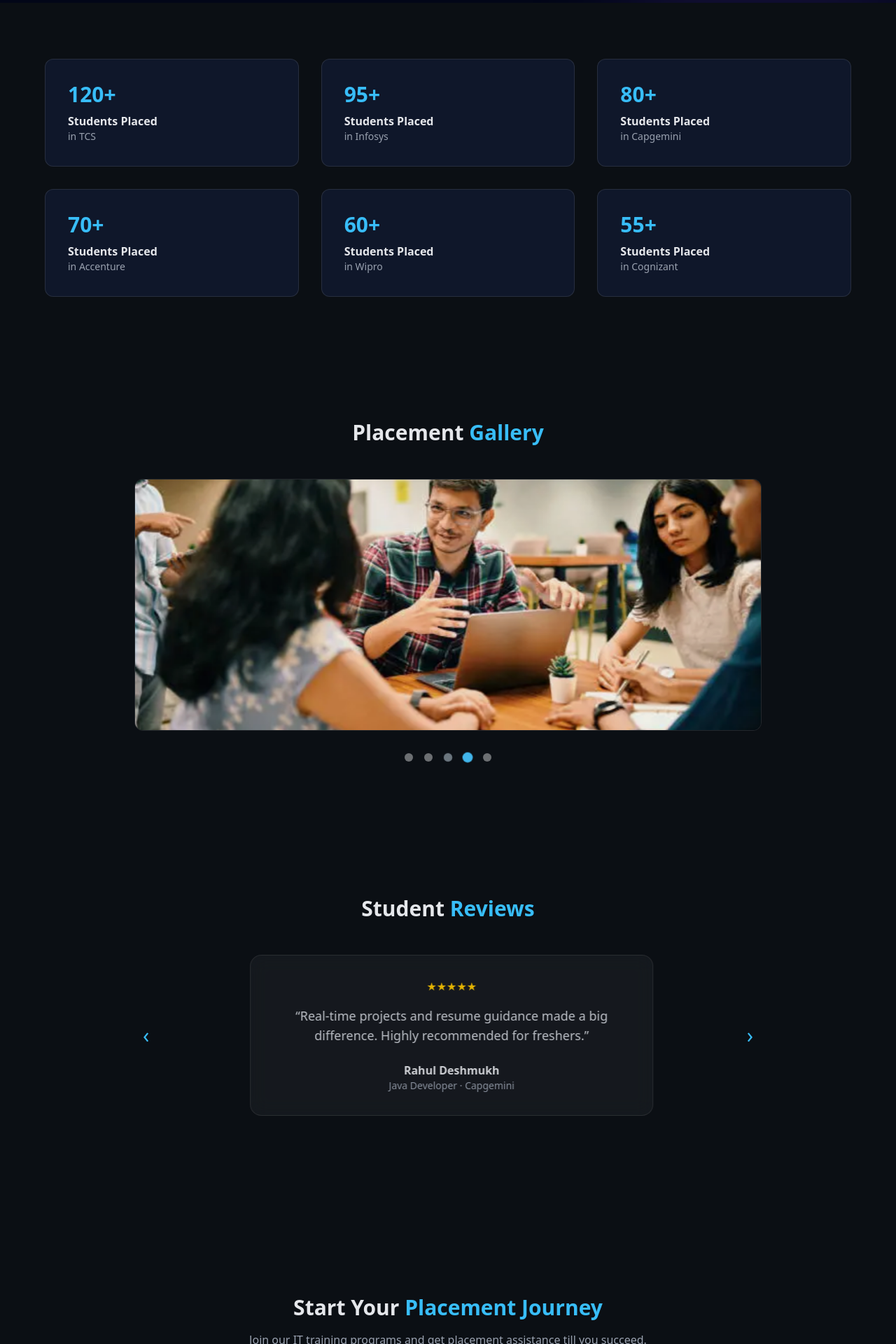
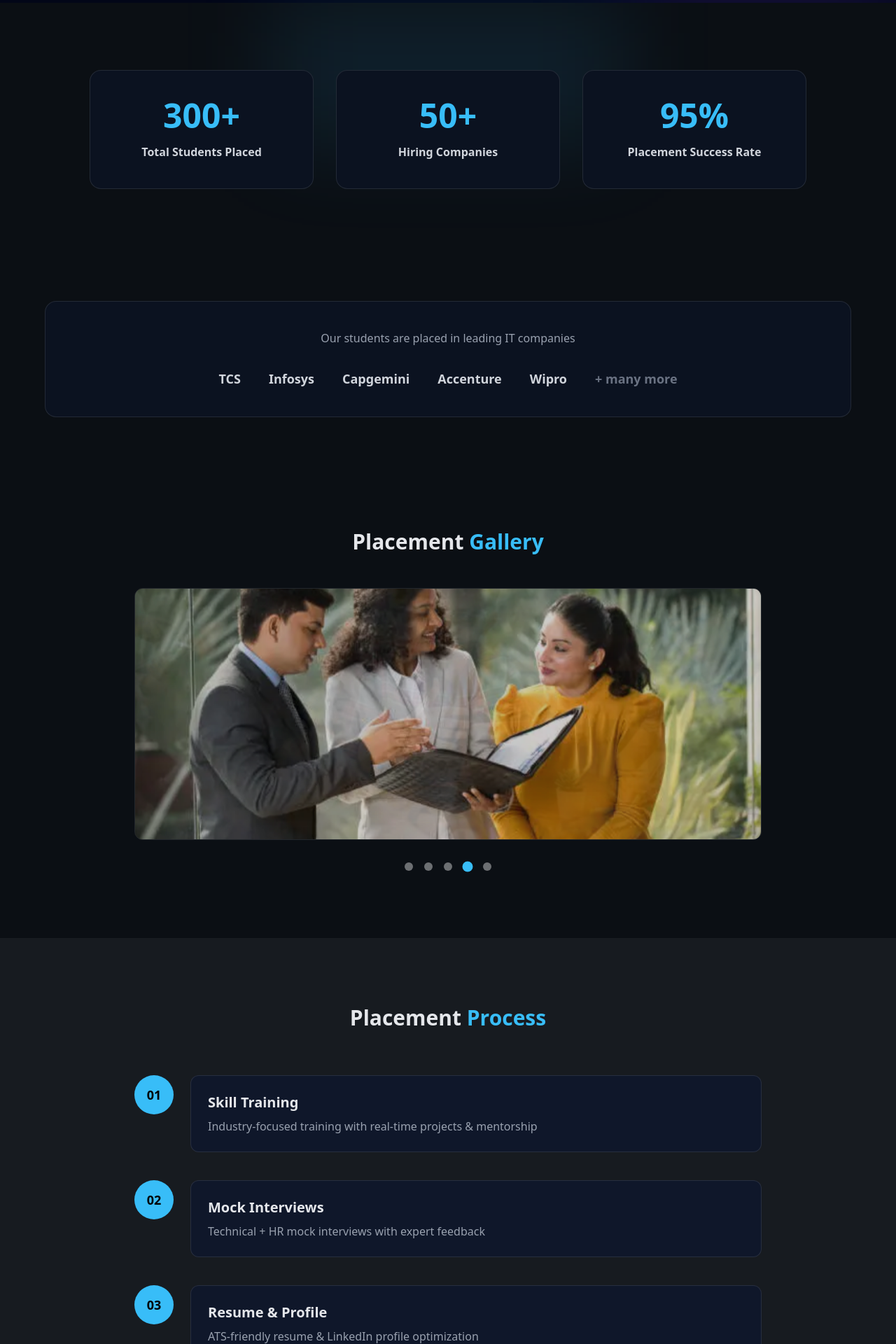
Before and after one commit to ShrutiJadhav14/SprintIT, a React (Vite) app in the folder SprintIT_Classes/: page /placement in a window 1280 px wide. Shown: the part 700-2620 px from the top of the page at 70% size. Built offline with nearby package versions, Linux system fonts and the light colour scheme.

Commit message:
placement

```diff
--- a/SprintIT_Classes/src/pages/Placement.jsx
+++ b/SprintIT_Classes/src/pages/Placement.jsx
@@ -1,5 +1,5 @@
-import { useEffect, useState } from "react";
-import { motion, AnimatePresence } from "framer-motion";
+import { useEffect, useState, useRef } from "react";
+import { motion, AnimatePresence, useInView } from "framer-motion";
 
 /* Images */
 import p1 from "../assets/images/placement1.jpg";
@@ -9,16 +9,46 @@ import p4 from "../assets/images/placement4.jpg";
 import p5 from "../assets/images/placement5.jpg";
 import { useNavigate } from "react-router-dom";
 
+function Counter({ value }) {
+  const ref = useRef(null);
+  const isInView = useInView(ref, { once: true });
+  const [count, setCount] = useState(0);
+  const hasRun = useRef(false);
+
+  useEffect(() => {
+    if (!isInView || hasRun.current) return;
+
+    hasRun.current = true;
+
+    let start = 0;
+    const duration = 800;
+    const step = Math.ceil(value / (duration / 16));
+
+    const timer = setInterval(() => {
+      start += step;
+      if (start >= value) {
+        setCount(value);
+        clearInterval(timer);
+      } else {
+        setCount(start);
+      }
+    }, 16);
+
+    return () => clearInterval(timer);
+  }, [isInView, value]);
+
+  return <span ref={ref}>{count}+</span>;
+}
+
 const galleryImages = [p1, p2, p3, p4, p5];
 
-const placementData = [
-  { company: "TCS", count: "120+" },
-  { company: "Infosys", count: "95+" },
-  { company: "Capgemini", count: "80+" },
-  { company: "Accenture", count: "70+" },
-  { company: "Wipro", count: "60+" },
-  { company: "Cognizant", count: "55+" },
+const placementStats = [
+  { title: "Total Students Placed", value: 300, animated: true },
+  { title: "Hiring Companies", value: "50+" },
+  { title: "Placement Success Rate", value: "95%" },
 ];
+
+
 
 const reviews = [
   {
@@ -49,6 +79,28 @@ export default function Placement() {
   const [pauseGallery, setPauseGallery] = useState(false);
   const [reviewIndex, setReviewIndex] = useState(0);
   const [pauseReview, setPauseReview] = useState(false);
+  const placementProcess = [
+  {
+    step: "01",
+    title: "Skill Training",
+    desc: "Industry-focused training with real-time projects & mentorship",
+  },
+  {
+    step: "02",
+    title: "Mock Interviews",
+    desc: "Technical + HR mock interviews with expert feedback",
+  },
+  {
+    step: "03",
+    title: "Resume & Profile",
+    desc: "ATS-friendly resume & LinkedIn profile optimization",
+  },
+  {
+    step: "04",
+    title: "Placement Support",
+    desc: "Interview scheduling and company referrals till placement",
+  },
+];
 
   /* Auto Gallery */
   useEffect(() => {
@@ -79,6 +131,8 @@ export default function Placement() {
   };
 
   const navigate = useNavigate();
+
+
 
   return (
     <>
@@ -118,43 +172,65 @@ export default function Placement() {
           </motion.p>
         </div>
       </motion.section>
+       <motion.section
+  initial={{ opacity: 0, y: 30 }}
+  whileInView={{ opacity: 1, y: 0 }}
+  viewport={{ once: true }}
+  transition={{ duration: 0.7 }}
+  className="px-6 py-24 relative"
+>
+  {/* soft glow */}
+  <div className="absolute left-1/2 top-0 -translate-x-1/2 w-[500px] h-[200px] bg-[var(--accent)]/10 blur-3xl" />
 
-      {/* STATS */}
-      <motion.section
-        initial={{ opacity: 0, y: 40 }}
-        whileInView={{ opacity: 1, y: 0 }}
-        transition={{ duration: 0.8, ease: "easeOut" }}
-        viewport={{ once: true }}
-       className="px-6 py-20">
-        <motion.div
-          initial="hidden"
-          whileInView="visible"
-          viewport={{ once: true }}
-          variants={{
-            visible: { transition: { staggerChildren: 0.15 } },
-          }}
-          className="grid grid-cols-1 sm:grid-cols-2 md:grid-cols-3 gap-8 max-w-6xl mx-auto"
-        >
-          {placementData.map((item, i) => (
-            <motion.div
-              key={i}
-              variants={{
-                hidden: { opacity: 0, y: 40 },
-                visible: { opacity: 1, y: 0 },
-              }}
-              className="bg-[#0f172a] border border-white/10 rounded-xl p-8
-              hover:border-[var(--accent)]
-              hover:-translate-y-2 transition-all duration-300"
-            >
-              <h2 className="text-3xl font-extrabold text-[var(--accent)]">
-                {item.count}
-              </h2>
-              <p className="mt-2 font-semibold">Students Placed</p>
-              <p className="text-sm text-gray-400">in {item.company}</p>
-            </motion.div>
-          ))}
-        </motion.div>
-      </motion.section>
+  <div className="relative grid grid-cols-1 sm:grid-cols-3 gap-8 max-w-5xl mx-auto">
+    <div className="bg-[#0b1220] border border-white/10 rounded-2xl p-10 text-center hover:border-[var(--accent)] transition">
+      <h2 className="text-5xl font-extrabold text-[var(--accent)]">
+        <Counter value={300} />
+      </h2>
+      <p className="mt-4 text-gray-300 font-semibold">
+        Total Students Placed
+      </p>
+    </div>
+
+    <div className="bg-[#0b1220] border border-white/10 rounded-2xl p-10 text-center hover:border-[var(--accent)] transition">
+      <h2 className="text-5xl font-extrabold text-[var(--accent)]">50+</h2>
+      <p className="mt-4 text-gray-300 font-semibold">
+        Hiring Companies
+      </p>
+    </div>
+
+    <div className="bg-[#0b1220] border border-white/10 rounded-2xl p-10 text-center hover:border-[var(--accent)] transition">
+      <h2 className="text-5xl font-extrabold text-[var(--accent)]">95%</h2>
+      <p className="mt-4 text-gray-300 font-semibold">
+        Placement Success Rate
+      </p>
+    </div>
+  </div>
+</motion.section>
+
+<motion.section
+  initial={{ opacity: 0 }}
+  whileInView={{ opacity: 1 }}
+  viewport={{ once: true }}
+  transition={{ duration: 0.6 }}
+  className="px-6 py-16"
+>
+  <div className="max-w-6xl mx-auto bg-[#0b1220] border border-white/10 rounded-2xl p-10 text-center">
+    <p className="text-gray-400 mb-8">
+      Our students are placed in leading IT companies
+    </p>
+
+    <div className="flex flex-wrap justify-center gap-10 text-lg font-semibold text-gray-300">
+      <span className="hover:text-[var(--accent)] transition">TCS</span>
+      <span className="hover:text-[var(--accent)] transition">Infosys</span>
+      <span className="hover:text-[var(--accent)] transition">Capgemini</span>
+      <span className="hover:text-[var(--accent)] transition">Accenture</span>
+      <span className="hover:text-[var(--accent)] transition">Wipro</span>
+      <span className="text-gray-500">+ many more</span>
+    </div>
+  </div>
+</motion.section>
+
 
     {/* Placement Gallery */}
     <motion.section
@@ -208,6 +284,51 @@ export default function Placement() {
     </motion.div>
     </motion.section>
 
+    {/* PLACEMENT PROCESS */}
+<motion.section
+  initial={{ opacity: 0, y: 40 }}
+  whileInView={{ opacity: 1, y: 0 }}
+  viewport={{ once: true }}
+  transition={{ duration: 0.8 }}
+  className="px-6 py-24 bg-white/5"
+>
+  <motion.h2
+    initial={{ opacity: 0, y: 30 }}
+    whileInView={{ opacity: 1, y: 0 }}
+    viewport={{ once: true }}
+    className="text-3xl font-bold text-center mb-16"
+  >
+    Placement <span className="text-[var(--accent)]">Process</span>
+  </motion.h2>
+
+  <div className="max-w-4xl mx-auto space-y-10">
+    {placementProcess.map((item, i) => (
+      <motion.div
+        key={i}
+        initial={{ opacity: 0, x: i % 2 === 0 ? -40 : 40 }}
+        whileInView={{ opacity: 1, x: 0 }}
+        viewport={{ once: true }}
+        transition={{ duration: 0.6 }}
+        className="flex gap-6 items-start"
+      >
+        {/* Step Circle */}
+        <div className="flex-shrink-0 w-14 h-14 rounded-full
+          bg-[var(--accent)] text-black
+          flex items-center justify-center font-bold text-lg">
+          {item.step}
+        </div>
+
+        {/* Content */}
+        <div className="bg-[#0f172a] border border-white/10 rounded-xl p-6
+          hover:border-[var(--accent)]
+          transition-all duration-300 w-full">
+          <h3 className="text-xl font-semibold mb-2">{item.title}</h3>
+          <p className="text-gray-400">{item.desc}</p>
+        </div>
+      </motion.div>
+    ))}
+  </div>
+</motion.section>
 
       {/* REVIEWS */}
       <motion.section
```
